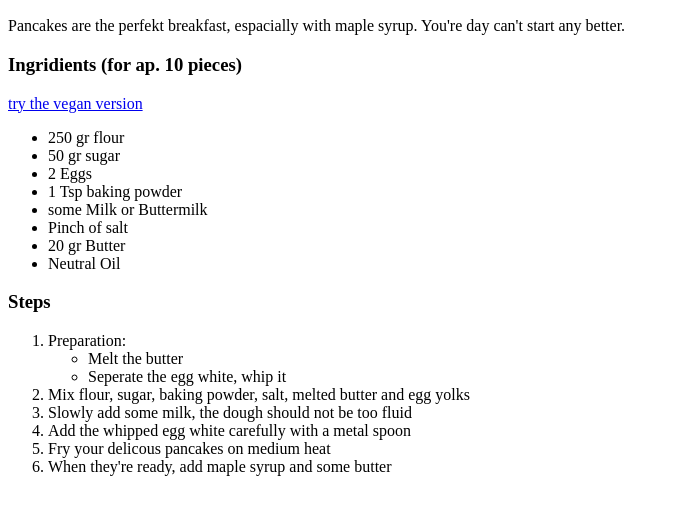
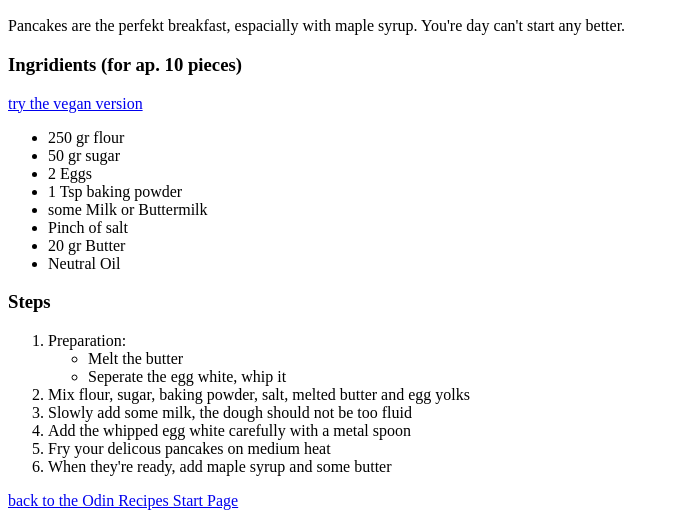
Before and after one commit to halelluja/odin-recipes, a plain HTML site: page recipes/pancakes.html in a window 1280 px wide. Shown: the part 418-936 px from the top of the page, without its empty margins (0-679 px from the left). Before the commit the page ends 910 px from the top, so only its background shows below. Drawn offline with Linux system fonts and the light colour scheme.

Commit message:
add a link back to index.html in all recipes

```diff
--- a/recipes/pancakes.html
+++ b/recipes/pancakes.html
@@ -38,5 +38,7 @@
             <li>When they're ready, add maple syrup and some butter</li>
         </ol>
 
+    <a href="../index.html">back to the Odin Recipes Start Page</a>
+
 </body>
 </html>
```
Also changed, not shown: recipes/pancakesvegan.html (+2 -0 lines), recipes/pastalimone.html (+2 -0 lines), recipes/pastalimonevegan.html (+2 -0 lines).
